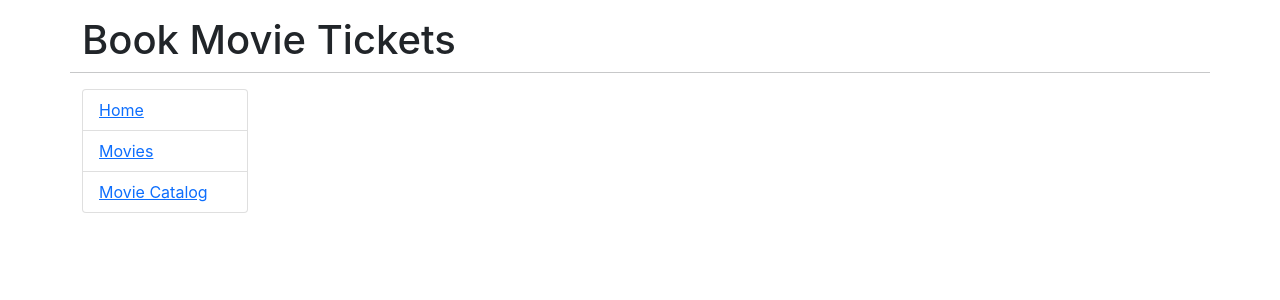
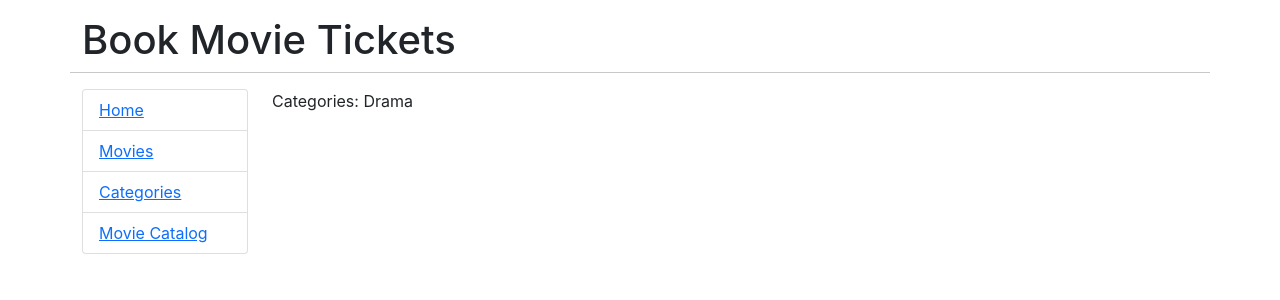
Before and after one commit to abhishekraj11303372/movie-tickets, a React (Create React App) app: page /by-category/drama in a window 1280 px wide. Shown: the top 300 px of the page. Built offline with nearby package versions, Linux system fonts and the light colour scheme.

Commit message:
Nested Route and Props with v6

```diff
--- a/src/App.js
+++ b/src/App.js
@@ -1,9 +1,9 @@
 import React from 'react';
-// import { BrowserRouter as Router, Switch, Route, Link } from 'react-router-dom'
 import { BrowserRouter,Routes, Route, Link, useParams} from "react-router-dom";
 import Home from './components/Home';
 import Admin from './components/Admin';
 import Movies from './components/Movies';
+import Categories from './components/Categories';
 
 export default function App() {
   return (
@@ -27,6 +27,9 @@ export default function App() {
               <Link to="/movies">Movies</Link>
               </li>
               <li className="list-group-item">
+              <Link to="/by-category">Categories</Link>
+              </li>
+              <li className="list-group-item">
               <Link to="/admin">Movie Catalog</Link>
               </li>
             </ul>
@@ -34,9 +37,20 @@ export default function App() {
         </div>
         <div className="col-md-10">
           <Routes>
-          <Route path="/" element={<><Home /></>} ></Route>
+          <Route path="/" element={<Home />} ></Route>
             <Route path="/movies" element={<><Movies /></>} ></Route>
             <Route path="/movies/:id" element={<><Movie /></>} ></Route>
+            <Route exact path="/by-category/*" element={<CategoryPage />} >
+              <Route path="action" element={<p>Action page</p>}/>
+              <Route path="comedy" element={<p>Comedy Page</p>}/>
+              <Route path="drama" element={<p>Drama page</p>}/>
+            </Route>
+            <Route exact path="/by-category/drama" element={<Categories title={`Drama`}/>} />
+            <Route exact path="/by-category/comedy" element={ <Categories title={`Comedy`}/>}  />
+            <Route exact path="/by-category/action" element={<Categories title={`Action`}/>} />
+            {/* <Route exact path="/by-category/drama" render={(props) => <Categories {...props} title={`Drama`}/>}  element={<Categories />}></Route>
+            <Route path="/by-category/comedy" render={(props) => <Categories {...props} title={`Comedy`}/>} element={<><Categories /></>} ></Route>
+            <Route path="/by-category/action" render={(props) => <Categories {...props} title={`Action`}/>} element={<><Categories /></>} ></Route> */}
             <Route path="/admin" element={<><Admin /></>} ></Route>
           </Routes>
         </div>
@@ -50,3 +64,25 @@ function Movie() {
   let { id } = useParams();
   return <h2>Movie id {id}</h2>
 }
+
+function CategoryPage() {
+
+  return (
+    <div>
+      <h2>Categories</h2>
+
+      <ul>
+        <li><Link to="action">Action</Link></li>
+        <li><Link to="comedy">Comedy</Link></li>
+        <li><Link to="drama">Drama</Link></li>
+        {/* <Outlet/> */}
+
+      </ul>
+    </div>
+  )
+}
+
+// function MovieCategorised() {
+
+//   return <h2>Category: {this.props.title}</h2>
+// }
--- /dev/null
+++ b/src/components/Categories.js
@@ -0,0 +1,8 @@
+import React,{Component} from 'react'
+
+export default class Categories extends Component {
+  render() {
+    return <div>Categories: {this.props.title}</div>
+
+  }
+}
```
